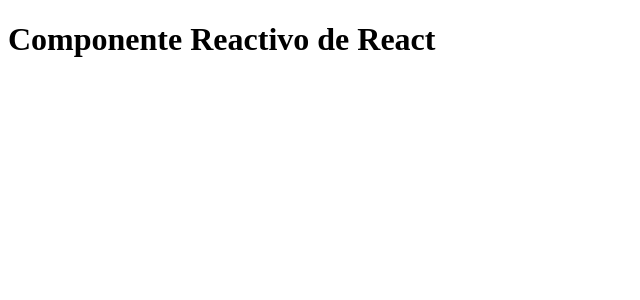
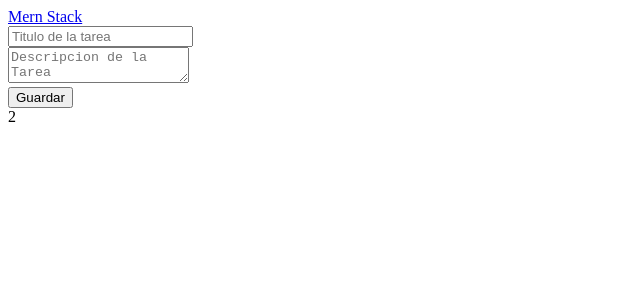
Before and after one commit to nelson-pino/Mern-Stack, a React app: page / in a window 1280 px wide. Shown: the top 300 px of the page, without its empty margins (0-640 px from the left). Built offline with nearby package versions, Linux system fonts and the light colour scheme; the HTML template or start-up script is replaced by a standard one.

Commit message:
trabajos con el formulario de tasks

```diff
--- a/src/app/App.js
+++ b/src/app/App.js
@@ -1,8 +1,52 @@
 import React, { Component } from "react";
 
 class App extends Component {
+  addTask(e) {
+    console.log("agregando tarea");
+    e.preventDefault();
+  }
+
   render() {
-    return <h1>Componente Reactivo de React</h1>;
+    return (
+      <div>
+        <nav className="light-blue darken-4">
+          <div className="container">
+            <a href="/" className="brand-logo">
+              Mern Stack
+            </a>
+          </div>
+        </nav>
+        <div className="container">
+          <div className="row">
+            <div className="col s5">
+              <div className="card">
+                <div className="card-content">
+                  <form onSubmit={this.addTask}>
+                    <div className="row">
+                      <div className="input-field col s12">
+                        <input type="text" placeholder="Titulo de la tarea" />
+                      </div>
+                    </div>
+                    <div className="row">
+                      <div className="input-field col s12">
+                        <textarea
+                          placeholder="Descripcion de la Tarea"
+                          className="materialize-textarea"
+                        ></textarea>
+                      </div>
+                    </div>
+                    <button type="submit" className="btn light-blue darken-4">
+                      Guardar
+                    </button>
+                  </form>
+                </div>
+              </div>
+            </div>
+            <div className="col s7">2</div>
+          </div>
+        </div>
+      </div>
+    );
   }
 }
 
```
Also changed, not shown: src/public/index.html (+12 -0 lines), src/public/bundle.js.
